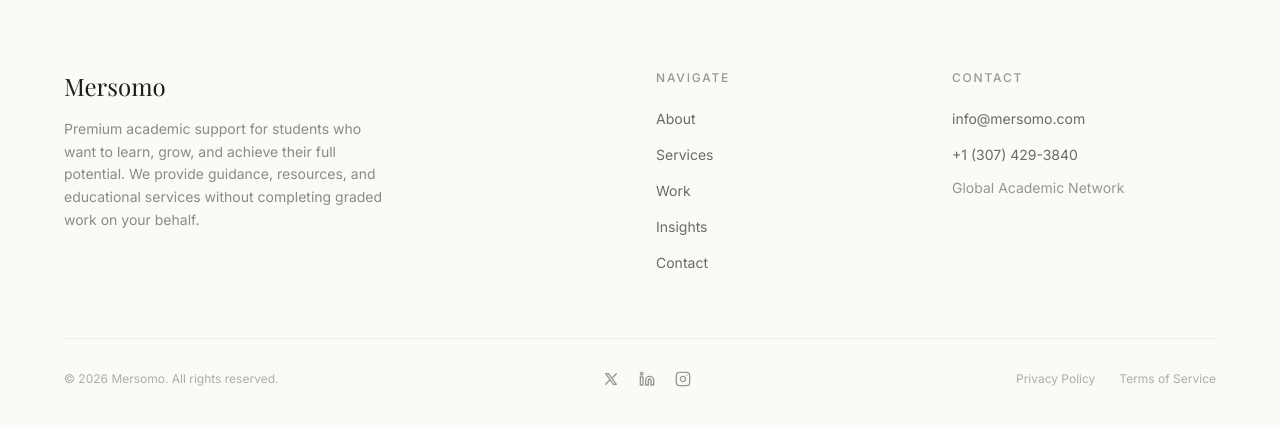
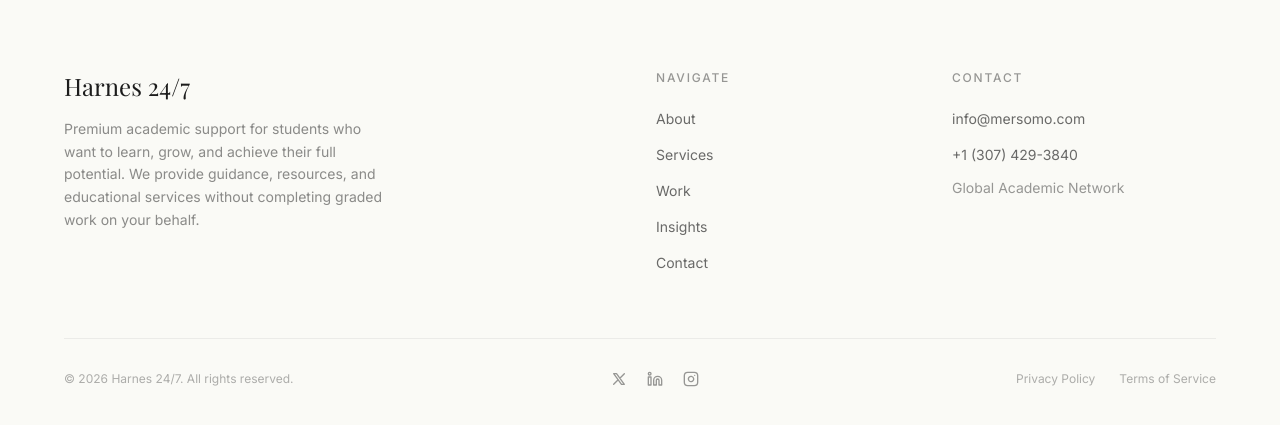
Before and after one commit to k-clinton/Masomo, a Next.js app: page / in a window 1280 px wide. Shown: the part 9644-10069 px from the top of the page. Built offline with nearby package versions, Linux system fonts and the light colour scheme; a web font is replaced by a local one.

Commit message:
feat: update branding from Mersomo to Harnes 24/7 in the footer component

```diff
--- a/src/components/footer/Footer.tsx
+++ b/src/components/footer/Footer.tsx
@@ -43,7 +43,7 @@ export function Footer() {
               href="/"
               className="font-serif text-2xl text-foreground hover:text-accent transition-colors duration-300 block mb-4"
             >
-              Mersomo
+              Harnes 24/7
             </Link>
             <p className="text-sm text-foreground/50 leading-relaxed max-w-xs">
               Premium academic support for students who want to
@@ -114,7 +114,7 @@ export function Footer() {
         {/* Bottom */}
         <div className="pt-8 flex flex-col md:flex-row items-start md:items-center justify-between gap-6">
           <p className="text-xs text-foreground/35">
-            &copy; {year} Mersomo. All rights reserved.
+            &copy; {year} Harnes 24/7. All rights reserved.
           </p>
 
           {/* Social links */}
```
